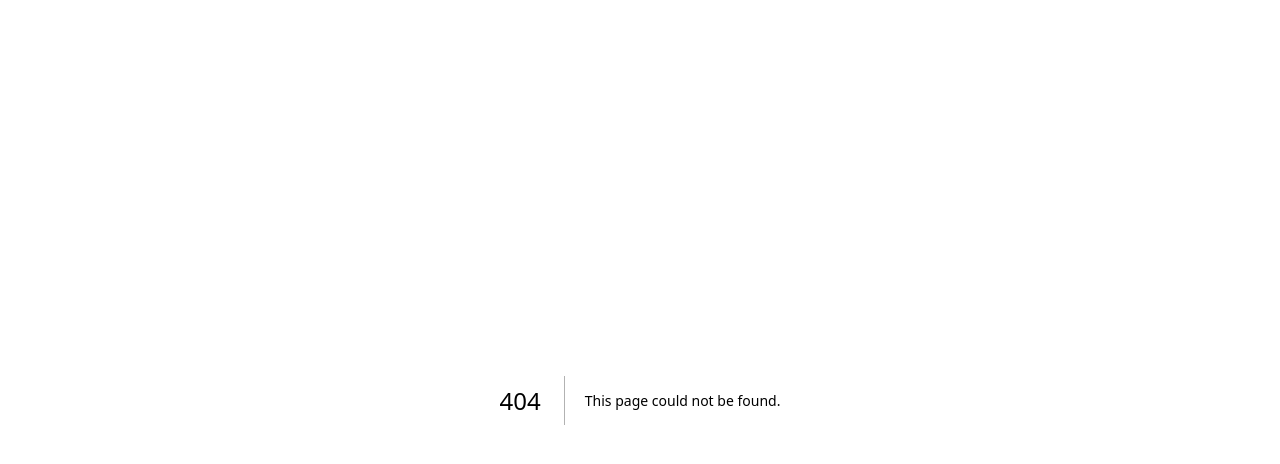
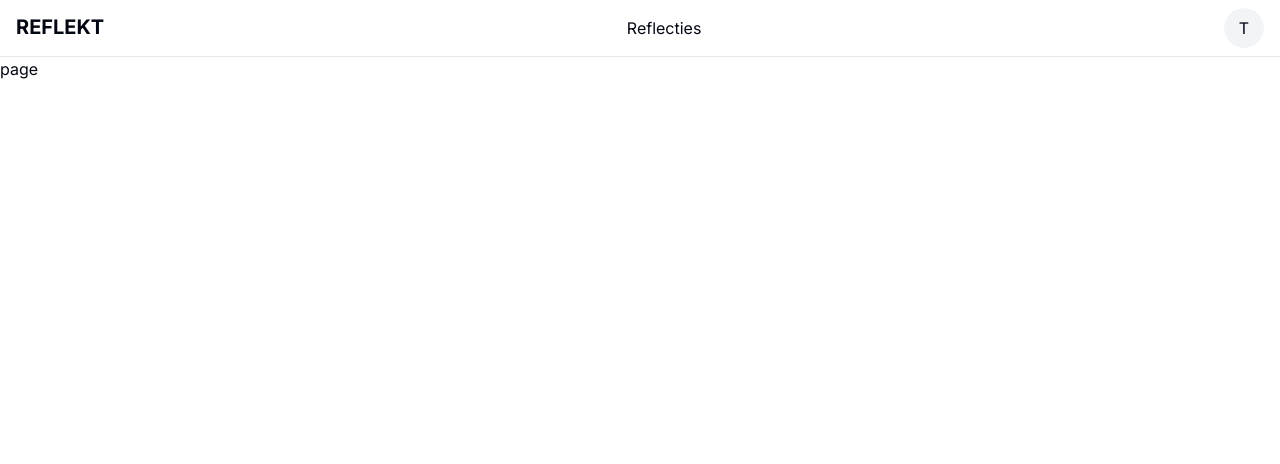
Before and after one commit to janarendvw/reflekt, a Next.js app: page /reflections in a window 1280 px wide. Before the commit this address had no page. Shown: the top 464 px of the page. Built offline with nearby package versions, Linux system fonts and the light colour scheme.

Commit message:
Update package.json and pnpm-lock.yaml dependencies, add Navbar component to layout and page

```diff
--- a/package.json
+++ b/package.json
@@ -25,7 +25,7 @@
     "tailwindcss-animate": "^1.0.7"
   },
   "devDependencies": {
-    "@types/node": "^20",
+    "@types/node": "^20.11.15",
     "@types/react": "^18",
     "@types/react-dom": "^18",
     "autoprefixer": "^10.0.1",
@@ -38,6 +38,8 @@
     "typescript": "^5"
   },
   "prettier": {
-    "plugins": ["prettier-plugin-tailwindcss"]
+    "plugins": [
+      "prettier-plugin-tailwindcss"
+    ]
   }
 }
--- a/src/app/layout.tsx
+++ b/src/app/layout.tsx
@@ -1,6 +1,14 @@
+
 import type { Metadata } from "next";
 import { Inter } from "next/font/google";
 import "./globals.css";
+import { NavigationMenu, NavigationMenuItem, NavigationMenuLink, NavigationMenuList } from "@/components/ui/navigation-menu";
+import { Avatar, AvatarFallback } from "@/components/ui/avatar";
+import { Separator } from "@/components/ui/separator";
+import { DropdownMenu, DropdownMenuContent, DropdownMenuTrigger } from "@/components/ui/dropdown-menu";
+import { DropdownMenuLabel } from "@radix-ui/react-dropdown-menu";
+import Navbar from "@/components/navbar";
+
 
 const inter = Inter({ subsets: ["latin"] });
 
@@ -16,7 +24,11 @@ export default function RootLayout({
 }>) {
   return (
     <html lang="en">
-      <body className={inter.className}>{children}</body>
+      <body className={inter.className}>
+
+      <Navbar />
+      {children}
+      </body>
     </html>
   );
 }
--- a/src/app/page.tsx
+++ b/src/app/page.tsx
@@ -1,28 +1,12 @@
+import Navbar from "@/components/navbar";
 import { Avatar, AvatarFallback } from "@/components/ui/avatar";
-import { Button } from "@/components/ui/button";
-import {
-  NavigationMenu,
-  NavigationMenuItem,
-  NavigationMenuList,
-} from "@/components/ui/navigation-menu";
+import { NavigationMenu, NavigationMenuItem, NavigationMenuLink, NavigationMenuList } from "@/components/ui/navigation-menu";
 import { Separator } from "@/components/ui/separator";
-import Image from "next/image";
 
 export default function Home() {
   return (
     <>
-      <nav className="flex w-full items-baseline justify-between px-2 py-2">
-        <h1 className="ml-2 text-xl font-bold">REFLEKT</h1>
-        <NavigationMenu>
-          <NavigationMenuList>
-            <NavigationMenuItem></NavigationMenuItem>{" "}
-          </NavigationMenuList>
-        </NavigationMenu>
-        <Avatar>
-          <AvatarFallback>T</AvatarFallback>
-        </Avatar>
-      </nav>
-      <Separator />
+
       <main className="flex min-h-screen flex-col items-center justify-between p-24"></main>
     </>
   );
--- /dev/null
+++ b/src/app/reflections/page.tsx
@@ -0,0 +1,9 @@
+import React from 'react'
+
+type Props = {}
+
+export default function page({}: Props) {
+  return (
+    <div>page</div>
+  )
+}
--- /dev/null
+++ b/src/components/navbar.tsx
@@ -0,0 +1,59 @@
+"use client";
+import React from "react";
+import {
+  NavigationMenu,
+  NavigationMenuItem,
+  NavigationMenuLink,
+  NavigationMenuList,
+} from "@/components/ui/navigation-menu";
+import { Avatar, AvatarFallback } from "@/components/ui/avatar";
+import {
+  DropdownMenu,
+  DropdownMenuContent,
+  DropdownMenuTrigger,
+  DropdownMenuLabel,
+  DropdownMenuShortcut,
+  DropdownMenuGroup,
+  DropdownMenuItem,
+} from "@/components/ui/dropdown-menu";
+import { Separator } from "@/components/ui/separator";
+
+type Props = {};
+
+function navbar({}: Props) {
+  return (
+    <>
+      <nav className="flex w-full items-baseline justify-between px-2 py-2">
+        <h1 className="ml-2 text-xl font-bold">REFLEKT</h1>
+        <NavigationMenu>
+          <NavigationMenuList>
+            <NavigationMenuItem>
+              <NavigationMenuLink href="/reflections">
+                Reflecties
+              </NavigationMenuLink>
+            </NavigationMenuItem>
+          </NavigationMenuList>
+        </NavigationMenu>
+        <DropdownMenu>
+          <DropdownMenuTrigger asChild>
+            <Avatar className="cursor-pointer mr-2">
+              <AvatarFallback>T</AvatarFallback>
+            </Avatar>
+          </DropdownMenuTrigger>
+          <DropdownMenuContent className="mr-2 w-56">
+            <DropdownMenuLabel>Account</DropdownMenuLabel>
+            <DropdownMenuGroup>
+              <DropdownMenuItem>
+                Profile
+                <DropdownMenuShortcut>⇧⌘P</DropdownMenuShortcut>
+              </DropdownMenuItem>
+            </DropdownMenuGroup>
+          </DropdownMenuContent>
+        </DropdownMenu>
+      </nav>
+      <Separator />
+    </>
+  );
+}
+
+export default navbar;
--- a/src/components/ui/navigation-menu.tsx
+++ b/src/components/ui/navigation-menu.tsx
@@ -1,3 +1,4 @@
+'use client'
 import * as React from "react"
 import { ChevronDownIcon } from "@radix-ui/react-icons"
 import * as NavigationMenuPrimitive from "@radix-ui/react-navigation-menu"
```
Also changed, not shown: 1 other file (tests, documents, lock files or other folders).
